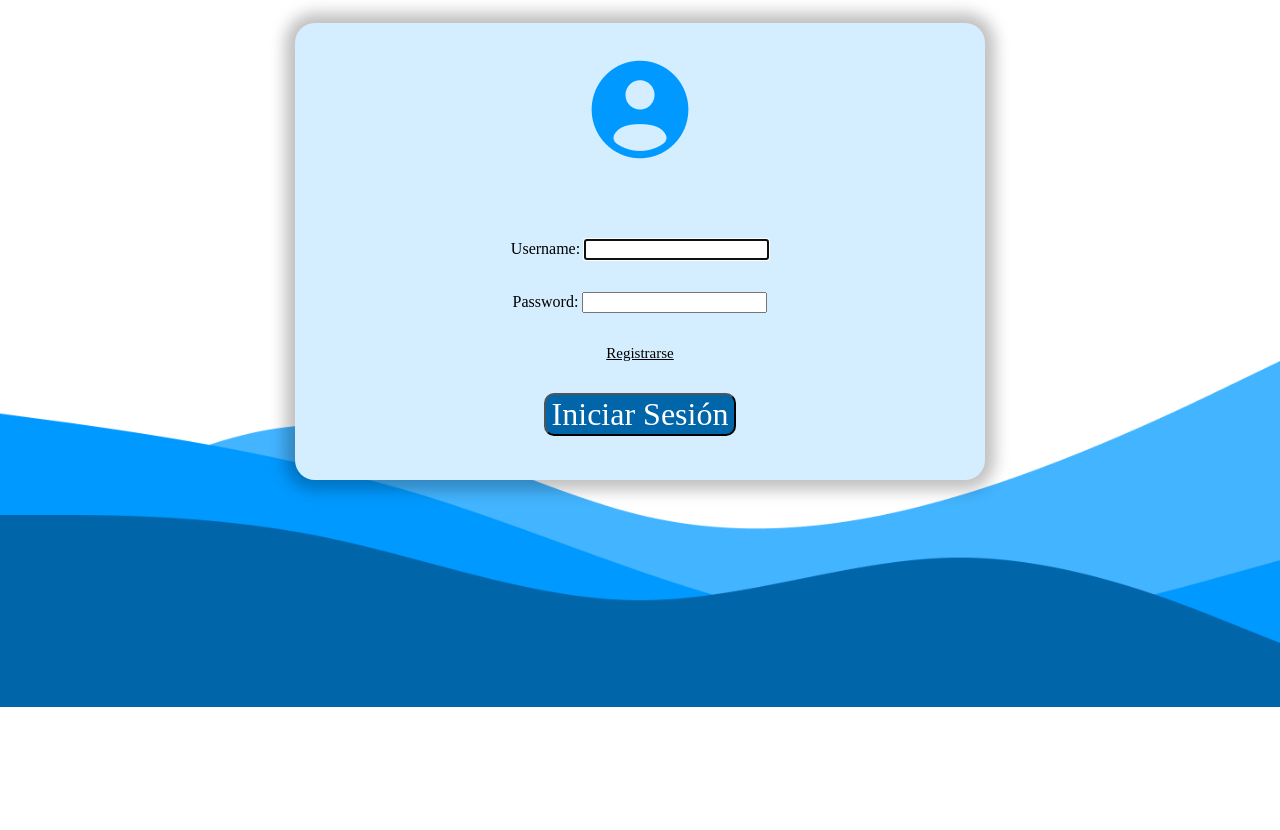
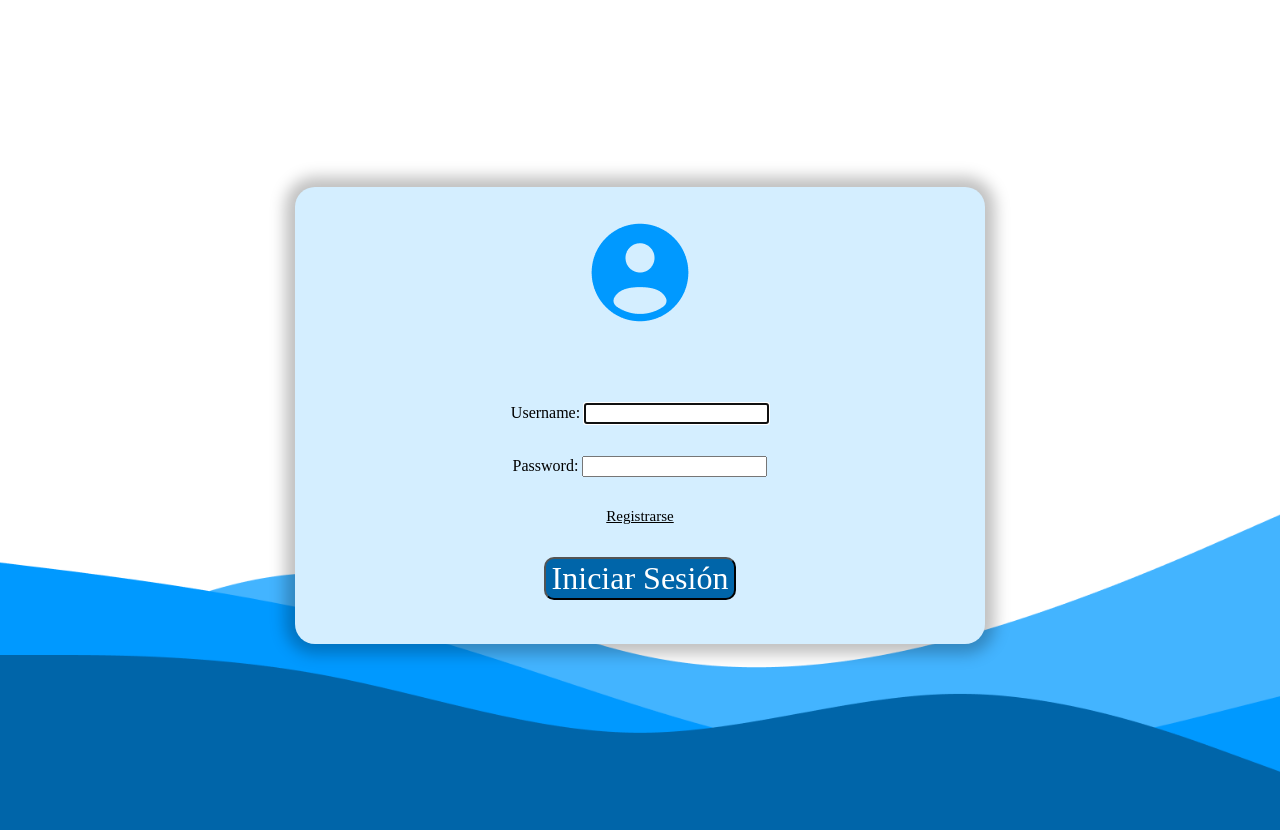
Before and after one commit to CristianLF0903/MonCare, a Django app: page / in a window 1280 px wide. Before the commit the page ends 707 px from the top, so only its background shows below. Run offline with Django 4.2, Linux system fonts and the light colour scheme; some libraries are stand-ins or nearby versions.

Commit message:
imagen login

```diff
--- a/moncare/login/templates/login/login.html
+++ b/moncare/login/templates/login/login.html
@@ -9,17 +9,19 @@
 
     <style>
         body {
-            background-image: url('/moncare/static/waves_bg.png');
-            background-size: cover; /* Ajusta el tamaño de la imagen para cubrir todo el fondo */
-            background-position: center center; /* Centra la imagen */
-            background-repeat: no-repeat; /* Evita que la imagen se repita */
+            background-image: url('static/waves_bg.png');
+            background-size: 100% 100%; /* Hace que la imagen se ajuste al 100% del ancho y mantenga la altura original */
+            background-position: center center;
+            background-repeat: no-repeat;
 
             display: flex;
             justify-content: center;
             align-items: center;
-            height: 100%;
+            height: cover;
+            weight: cover;
+            margin: 0;
             padding: 15px;
-            gap: 5px;
+            min-height: 100vh;
         }
 
         .login_container {
@@ -99,7 +101,7 @@
 
 <body>
     <div class="container mt-5 login_container">
-        <img src="/static/solar_user-circle-bold.png" alt="user_logo" />
+        <img src="static/solar_user-circle-bold.png" alt="user_logo" />
         <form method="post" class="mt-3">
             {% csrf_token %}
             {{ form.as_div }}
```
Also changed, not shown: moncare/login/templates/login/registro.html (+8 -6 lines), moncare/db.sqlite3, moncare/login/static/solar_user-circle-bold.png (renamed from moncare/static/solar_user-circle-bold.png), moncare/login/static/waves_bg.png (renamed from moncare/static/waves_bg.png).
